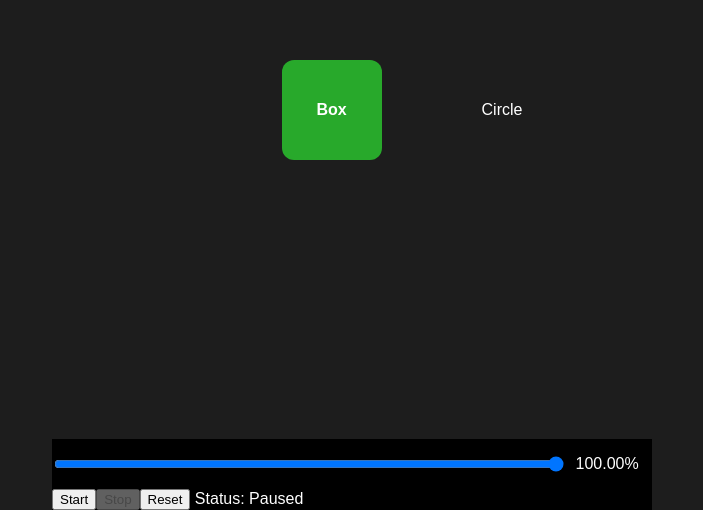
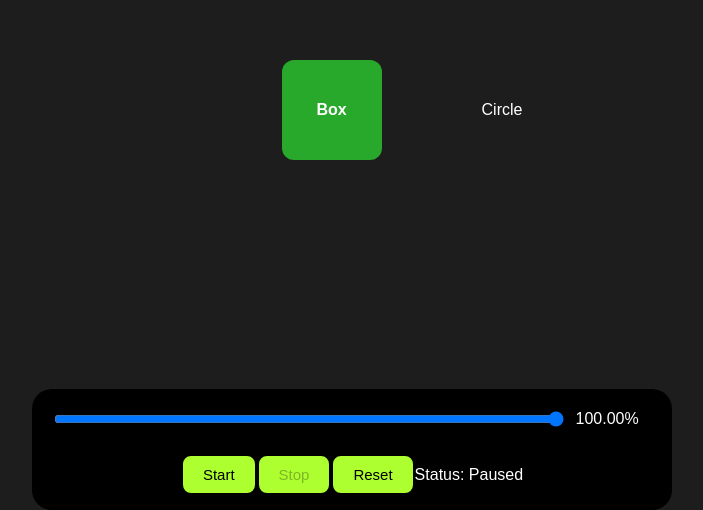
Before and after one commit to EliseiNicolae/react-gsap-debugging, a Next.js app: page / in a window 1280 px wide. Shown: the part 290-800 px from the top of the page, without its empty margins (288-991 px from the left). Built offline with nearby package versions, Linux system fonts and the light colour scheme; a web font is replaced by a local one.

Commit message:
fix: the styling

```diff
--- a/components/GSHelper.js
+++ b/components/GsapControlPanel.js
@@ -1,6 +1,6 @@
 import React, { useRef, useState, useEffect } from 'react';
 
-export function GSControlPanel ({ timeline }) {
+export function GsapControlPanel ({ timeline }) {
   console.log('timeline', timeline)
   const range = useRef(null);
   const [isPlaying, setIsPlaying] = useState(false);
@@ -65,8 +65,8 @@ export function GSControlPanel ({ timeline }) {
   };
 
   return (
-      <div style={{ position: 'fixed', bottom: 0, left: 0, right: 0, margin: 'auto', maxWidth: '600px', background: 'black' }}>
-        <div style={{ display: 'flex' }}>
+      <div className="control-panel">
+        <div className="control-panel-flex">
           <input
               ref={range}
               type="range"
@@ -75,10 +75,11 @@ export function GSControlPanel ({ timeline }) {
               step="0.000001"
               value={timelinePosition / 100}
               onChange={handleProgressChange}
-              style={{ width: '100%' }}
+              className="range-input"
           />
-          <p style={{ width: 90, paddingLeft: 10 }}>{Number(timelinePosition).toFixed(2)}%</p>
+          <p className="timeline-position">{Number(timelinePosition).toFixed(2)}%</p>
         </div>
+        <div className={"controls"}>
           <button onClick={playTimeline} disabled={isPlaying}>
             Start
           </button>
@@ -88,5 +89,6 @@ export function GSControlPanel ({ timeline }) {
           <button onClick={resetTimeline}>Reset</button>
           {`   `}Status: {isPlaying ? 'Playing' : 'Paused'}
         </div>
+      </div>
   );
 }
--- a/pages/index.js
+++ b/pages/index.js
@@ -1,6 +1,6 @@
 import React, { useRef, useEffect, useState } from "react";
 import { gsap } from "gsap";
-import { GSControlPanel } from "../components/GSHelper";
+import { GsapControlPanel } from "../components/GsapControlPanel";
 
 export default function App () {
   const el = useRef();
@@ -26,7 +26,7 @@ export default function App () {
       <div className="app" ref={el}>
         <div className={'box'}>Box</div>
         <div className={'circle'}>Circle</div>
-        <GSControlPanel timeline={tl} />
+        <GsapControlPanel timeline={tl} />
       </div>
   );
 }
--- a/styles/globals.css
+++ b/styles/globals.css
@@ -32,3 +32,47 @@ body {
     justify-content: center;
     min-height: 100vh;
 }
+
+
+/********  GsapControlPanel   ********/
+.control-panel {
+    position: fixed;
+    bottom: 0;
+    left: 0;
+    right: 0;
+    margin: auto;
+    max-width: 600px;
+    background: black;
+    border-radius: 20px;
+    padding: 5px 20px;
+}
+
+.control-panel-flex {
+    display: flex;
+    justify-content: center;
+    align-items: center;
+}
+
+.range-input {
+    width: 100%;
+}
+
+.timeline-position {
+    width: 90px;
+    padding-left: 10px;
+}
+
+.controls {
+    display: flex;
+    justify-content: center;
+    align-items: center;
+    padding: 10px;
+}
+
+button {
+    background: greenyellow;
+    padding: 10px 20px;
+    border-radius: 10px;
+    border: 2px solid black;
+    font-size: 15px;
+}
```
Lines whose indentation alone changed are shown as unchanged.
